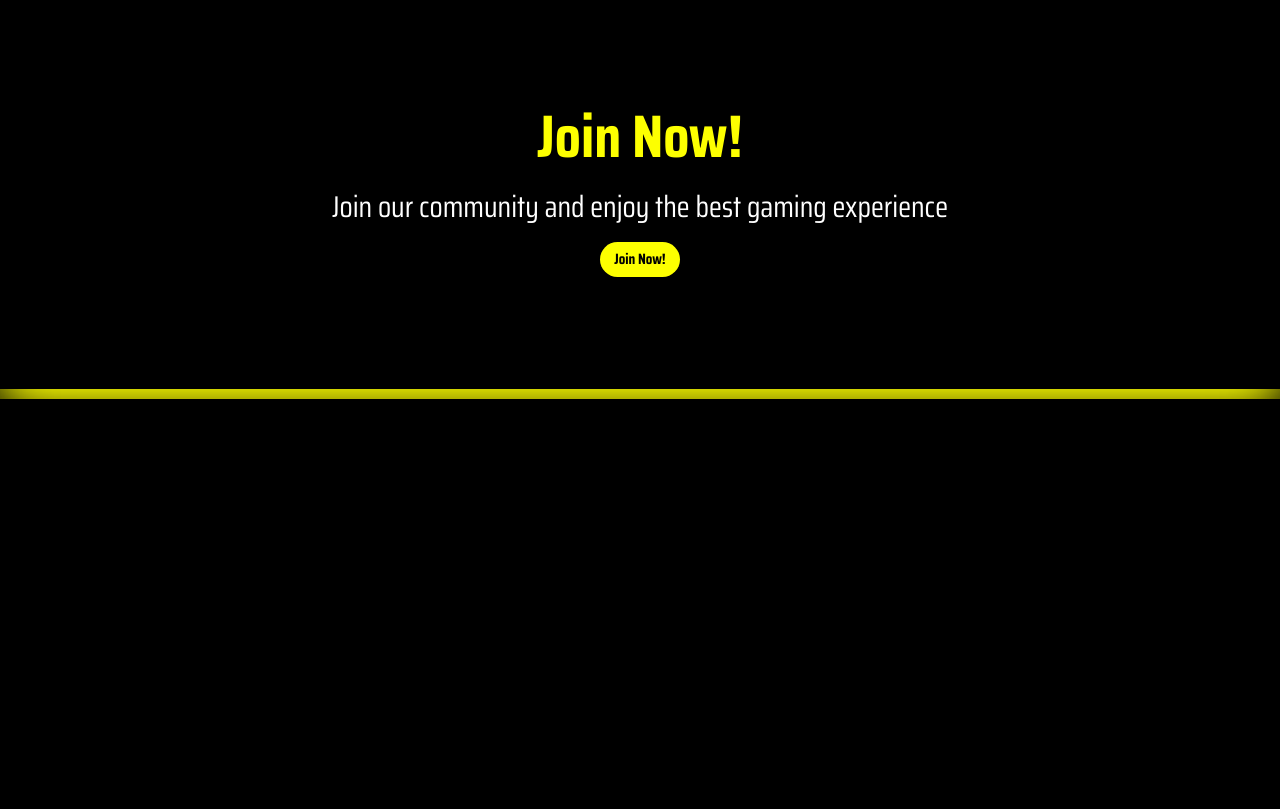
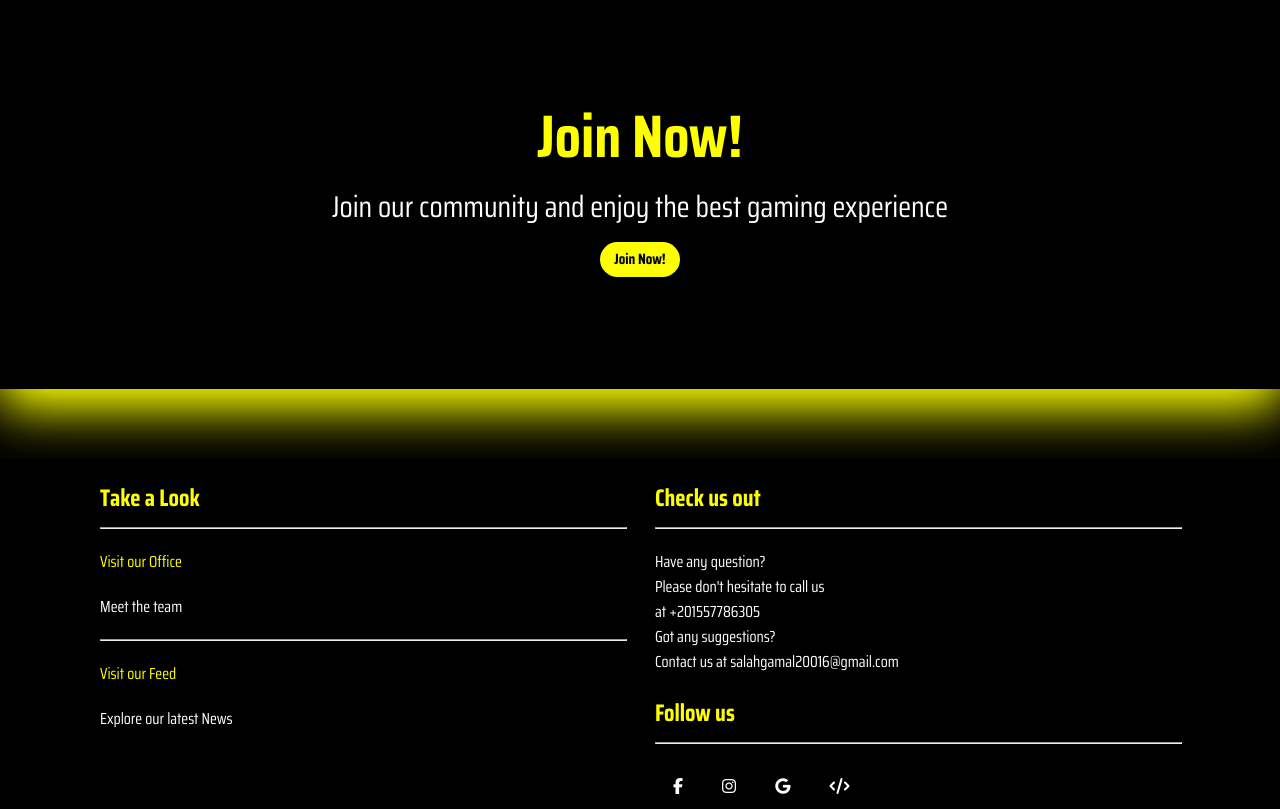
Before and after one commit to Omarashraf-0-0/Game_Rythm, a PHP site: page / in a window 1280 px wide. Shown: the part 2912-3721 px from the top of the page. Before the commit the page ends 3311 px from the top, so only its background shows below. Run offline with PHP 8.4, Linux system fonts and the light colour scheme; some libraries are stand-ins or nearby versions.

Commit message:
Added footer

```diff
--- a/index.html
+++ b/index.html
@@ -144,10 +144,36 @@
     <!-- END of Yellow Shadow BOX -->
 
 
+    <!-- footer -->
+    <div class="Footer">
+        <div class="leftFooter">
+            <h2>Take a Look</h2><hr>
+            <p><span style="color: #fdff00;">Visit our Office</span></p>
+            <p><a href="about us/about.html">Meet the team</a></p><hr>
+            <p><span style="color: #fdff00;">Visit our Feed</span></p>
+            <p>Explore our latest News</p>
+        </div>
+        <div class="rightFooter">
+            <h2>Check us out</h2><hr>
+            <p>Have any question?</p>
+            <p>Please don't hesitate to call us <br>at +201557786305</p>
+            <p>Got any suggestions?</p>
+            <p>Contact us at salahgamal20016@gmail.com</p>
+            <h2>Follow us</h2><hr>
+            <div class="Footericons">
+                <ul>
+                    <li><a href="#"><i class="fa-brands fa-facebook-f"></i></i></a></li>
+                    <li><a href="#"><i class="fa-brands fa-instagram"></i></a></li>
+                    <li><a href="#"><i class="fa-brands fa-google"></i></a></li>
+                    <li><a href="#"><i class="fa-solid fa-code"></i></a></li>
+                </ul>
+            </div>
+        </div>
+    </div>
 
 
 
 </body>
 <script src="script.js"></script>
-
+<script src="https://kit.fontawesome.com/2a4cee4e4d.js" crossorigin="anonymous"></script>
 </html>
--- a/style.css
+++ b/style.css
@@ -346,3 +346,53 @@ button:hover {
     margin-top: 20px;
 
 }
+
+/* footer */
+.Footer{
+    display: grid;
+    grid-template-columns: 1fr 1fr;
+    /* gap: 250px; */
+    margin-top: 60px;
+    padding-left: 100px;
+    padding-right: 100px;
+    gap: 30px;
+}
+.leftFooter p {
+    margin-top: 10px;
+    margin-bottom: 20px;
+}
+.Footer h2{
+    color: #fdff00;
+}
+.leftFooter h2{
+    margin-bottom: 10px;
+}
+.Footer h2{
+    margin-top: 20px;
+}
+.Footer hr{
+    color: #fdff00;
+    width: 100%;
+    margin-bottom: 20px;
+    margin-top: 10px;
+}
+.Footericons ul li{
+    display: inline-block;
+}
+.Footericons ul li a{
+    display: block;
+    padding: 10px 18px; /* adjust padding as needed */
+    text-decoration: none;
+}
+.Footericons ul li a:hover{
+    font-size: 23px;
+}
+.Footericons{
+    align-items: center;
+}
+.Footer a{
+    text-decoration: none;
+}
+.Footer a:hover{
+    font-size: 20px;
+}
```
